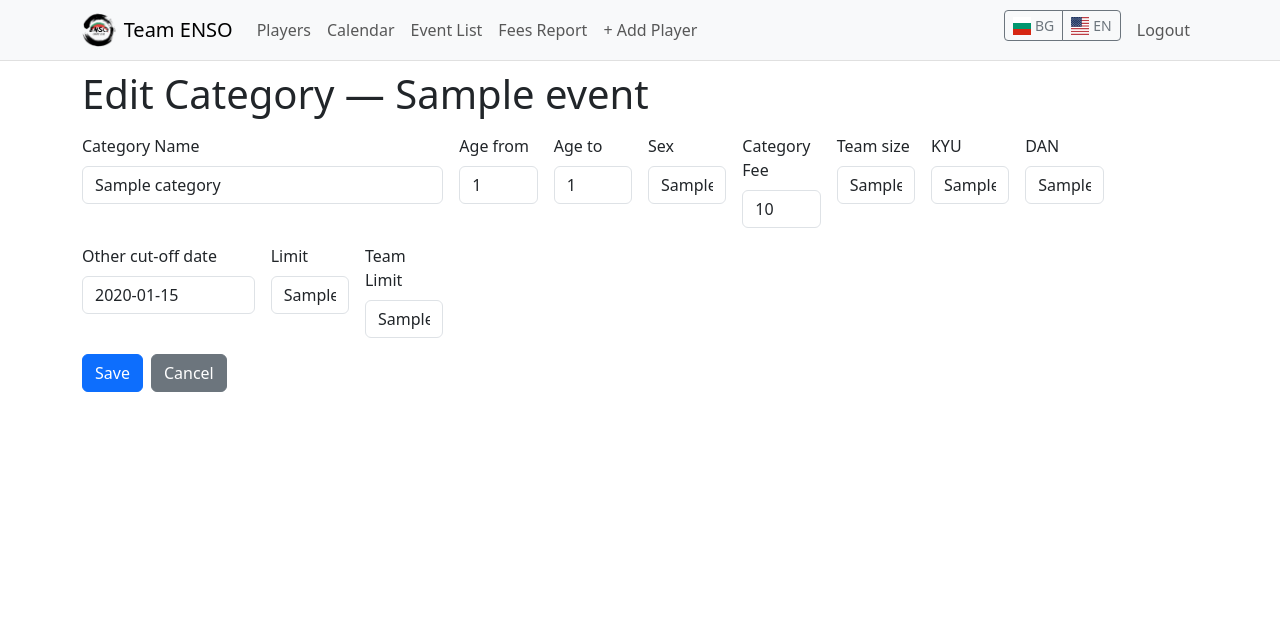
After one commit to rgeorgie/enso-catalog, a Flask app: page /admin/events/1/categories/1/edit in a window 1280 px wide. The commit adds this page. Shown: the top 632 px of the page. Run offline with Flask 3, Linux system fonts and the light colour scheme; the visitor is signed in with stand-in values (Sample User, id 1); tables that the repository leaves empty hold one stand-in row (values such as "Sample post"); some libraries are stand-ins or nearby versions.

Commit message:
Add player CSV import, event export, and event category edit modal; fix CSV parsing and payment commit

```diff
--- a/app.py
+++ b/app.py
@@ -2269,14 +2269,44 @@ def event_delete(event_id: int):
 def event_categories(event_id: int):
     ev = Event.query.get_or_404(event_id)
     form = EventCategoryForm()
+    # load existing categories early so we can re-render on validation errors
+    cats = ev.categories.order_by(EventCategory.name.asc()).all()
+
     if form.validate_on_submit():
-        cat = EventCategory(event_id=ev.id, name=form.name.data, fee=form.fee.data)
+        # helper to parse integers from raw form
+        def gf_int(key):
+            v = request.form.get(key)
+            try:
+                return int(v) if v not in (None, '') else None
+            except Exception:
+                return None
+
+        age_from_val = gf_int('age_from')
+        age_to_val = gf_int('age_to')
+        # Validate age range when both provided
+        if age_from_val is not None and age_to_val is not None and age_to_val < age_from_val:
+            flash(_('Age "to" must be greater than or equal to Age "from".'), 'danger')
+            return render_template("event_categories.html", ev=ev, cats=cats, form=form)
+
+        cat = EventCategory(
+            event_id=ev.id,
+            name=form.name.data,
+            age_from=age_from_val,
+            age_to=age_to_val,
+            sex=request.form.get('sex') or None,
+            fee=form.fee.data,
+            team_size=request.form.get('team_size') or None,
+            kyu=request.form.get('kyu') or None,
+            dan=request.form.get('dan') or None,
+            other_cutoff_date=request.form.get('other_cutoff_date') or None,
+            limit=request.form.get('limit') or None,
+            limit_team=request.form.get('limit_team') or None,
+        )
         db.session.add(cat)
         db.session.commit()
-        flash(_("Category added."), "success")
-        return redirect(url_for("event_categories", event_id=ev.id))
-    cats = ev.categories.order_by(EventCategory.name.asc()).all()
-    return render_template("event_categories.html", ev=ev, cats=cats, form=form)
+        flash(_('Category added.'), 'success')
+        return redirect(url_for('event_categories', event_id=ev.id))
+    return render_template('event_categories.html', ev=ev, cats=cats, form=form)
 
 @app.route("/admin/events/<int:event_id>/categories/<int:cat_id>/delete", methods=["POST"])
 @admin_required
@@ -2287,6 +2317,50 @@ def event_category_delete(event_id: int, cat_id: int):
     db.session.commit()
     flash(_("Category deleted."), "info")
     return redirect(url_for("event_categories", event_id=ev.id))
+
+
+@app.route("/admin/events/<int:event_id>/categories/<int:cat_id>/edit", methods=["GET", "POST"])
+@admin_required
+def event_category_edit(event_id: int, cat_id: int):
+    ev = Event.query.get_or_404(event_id)
+    cat = EventCategory.query.filter_by(id=cat_id, event_id=ev.id).first_or_404()
+    form = EventCategoryForm(obj=cat)
+    if request.method == 'POST':
+        # parse integer fields
+        def gf_int(key):
+            v = request.form.get(key)
+            try:
+                return int(v) if v not in (None, '') else None
+            except Exception:
+                return None
+
+        age_from_val = gf_int('age_from')
+        age_to_val = gf_int('age_to')
+        if age_from_val is not None and age_to_val is not None and age_to_val < age_from_val:
+            flash(_('Age "to" must be greater than or equal to Age "from".'), 'danger')
+            return render_template('event_category_form.html', ev=ev, form=form, cat=cat)
+
+        # update fields
+        cat.name = request.form.get('name') or cat.name
+        cat.age_from = age_from_val
+        cat.age_to = age_to_val
+        cat.sex = request.form.get('sex') or None
+        cat.fee = gf_int('fee')
+        cat.team_size = request.form.get('team_size') or None
+        cat.kyu = request.form.get('kyu') or None
+        cat.dan = request.form.get('dan') or None
+        cat.other_cutoff_date = request.form.get('other_cutoff_date') or None
+        cat.limit = request.form.get('limit') or None
+        cat.limit_team = request.form.get('limit_team') or None
+        db.session.add(cat)
+        db.session.commit()
+        flash(_('Category updated.'), 'success')
+        # If AJAX request, return JSON so modal can close without redirect
+        if request.headers.get('X-Requested-With') == 'XMLHttpRequest':
+            return {'success': True}
+        return redirect(url_for('event_categories', event_id=ev.id))
+
+    return render_template('event_category_form.html', ev=ev, form=form, cat=cat)
 
 #-----------------------------
 # Manually added
--- /dev/null
+++ b/templates/event_category_form.html
@@ -0,0 +1,57 @@
+{% extends "base.html" %}
+{% block content %}
+<h1 class="mb-3">{{ _('Edit Category') }} — {{ ev.title }}</h1>
+
+<form method="post" class="row g-3">
+  {{ form.csrf_token }}
+  <div class="col-md-4">
+    <label class="form-label">{{ _('Category Name') }}</label>
+    <input name="name" class="form-control" required value="{{ cat.name }}">
+  </div>
+  <div class="col-md-1">
+    <label class="form-label">{{ _('Age from') }}</label>
+    <input name="age_from" type="number" class="form-control" value="{{ cat.age_from }}">
+  </div>
+  <div class="col-md-1">
+    <label class="form-label">{{ _('Age to') }}</label>
+    <input name="age_to" type="number" class="form-control" value="{{ cat.age_to }}">
+  </div>
+  <div class="col-md-1">
+    <label class="form-label">{{ _('Sex') }}</label>
+    <input name="sex" class="form-control" value="{{ cat.sex }}" placeholder="M/F">
+  </div>
+  <div class="col-md-1">
+    <label class="form-label">{{ _('Category Fee') }}</label>
+    <input name="fee" type="number" class="form-control" placeholder="EUR" value="{{ cat.fee }}">
+  </div>
+  <div class="col-md-1">
+    <label class="form-label">{{ _('Team size') }}</label>
+    <input name="team_size" class="form-control" value="{{ cat.team_size }}">
+  </div>
+  <div class="col-md-1">
+    <label class="form-label">{{ _('KYU') }}</label>
+    <input name="kyu" class="form-control" value="{{ cat.kyu }}">
+  </div>
+  <div class="col-md-1">
+    <label class="form-label">{{ _('DAN') }}</label>
+    <input name="dan" class="form-control" value="{{ cat.dan }}">
+  </div>
+  <div class="col-md-2">
+    <label class="form-label">{{ _('Other cut-off date') }}</label>
+    <input name="other_cutoff_date" class="form-control" placeholder="YYYY-MM-DD" value="{{ cat.other_cutoff_date }}">
+  </div>
+  <div class="col-md-1">
+    <label class="form-label">{{ _('Limit') }}</label>
+    <input name="limit" class="form-control" value="{{ cat.limit }}">
+  </div>
+  <div class="col-md-1">
+    <label class="form-label">{{ _('Team Limit') }}</label>
+    <input name="limit_team" class="form-control" value="{{ cat.limit_team }}">
+  </div>
+  <div class="col-12 d-flex gap-2 mt-3">
+    <button class="btn btn-primary" type="submit">{{ _('Save') }}</button>
+    <a class="btn btn-secondary" href="{{ url_for('event_categories', event_id=ev.id) }}">{{ _('Cancel') }}</a>
+  </div>
+</form>
+
+{% endblock %}
```
Also changed, not shown: templates/_event_category_modal.html (added, +57 -0 lines), templates/event_categories.html (+60 -3 lines).
